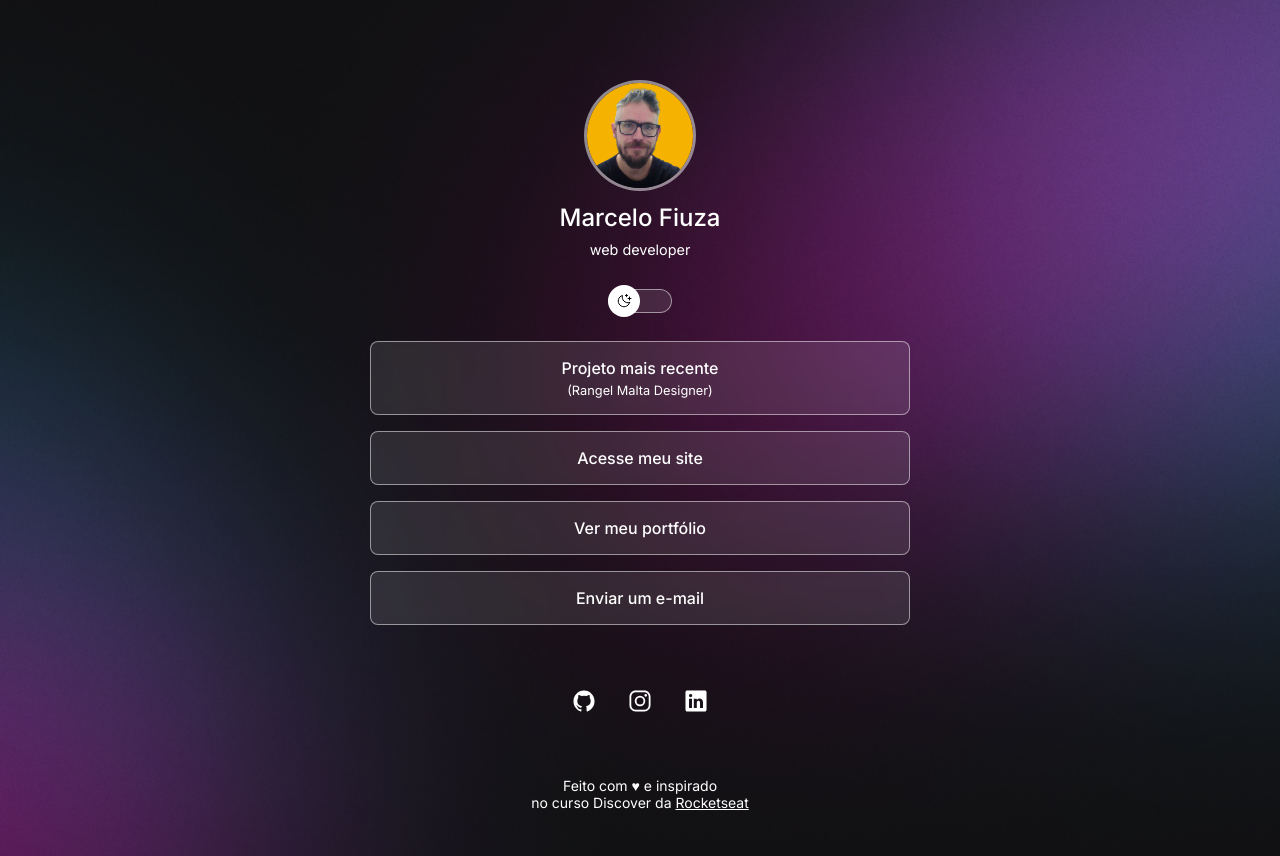
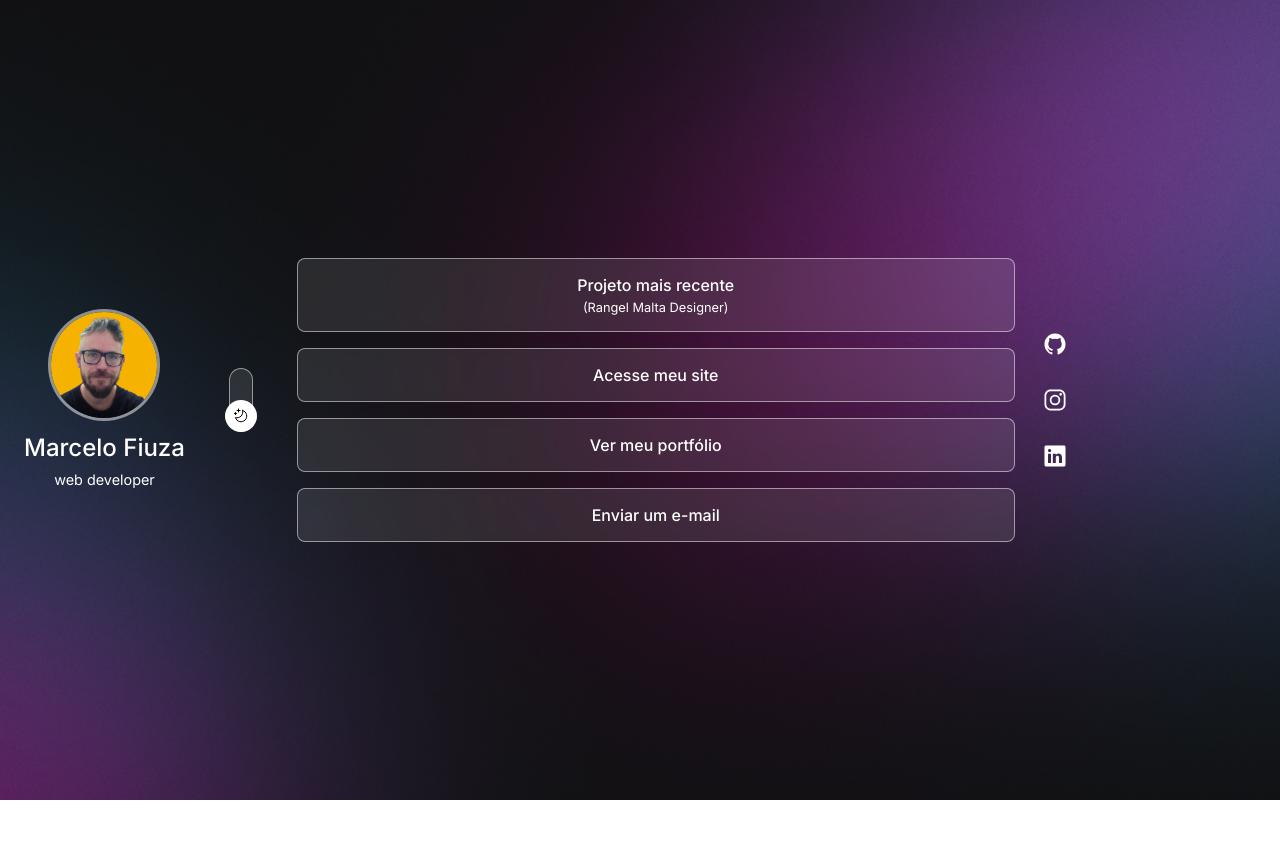
Before and after one commit to marcelofq-dev/cartao-virtual, a plain HTML site: page index.html in a window 1280 px wide. After the commit the page ends 800 px from the top, so only its background shows below. Drawn offline with nearby package versions, Linux system fonts and the light colour scheme.

Commit message:
adding landscape orientation styles

```diff
--- a/style.css
+++ b/style.css
@@ -201,3 +201,32 @@ footer {
 		transition: background var(--animation-duration-desktop);
 	}
 }
+
+@media (orientation: landscape) {
+	#container {
+		display: flex;
+		flex-direction: row;
+		align-items: center;
+
+		margin: 0;
+		padding: 0 0 0 24px;
+		max-width: 100%;
+		height: 100%;
+	}
+	#switch {
+		margin: 0 0 0 24px;
+		transform: rotate(-90deg);
+	}
+	ul {
+		width: 60%;
+		padding: 0 12px 0 24px;
+	}
+	#social-links {
+		flex-direction: column;
+		padding-right: 12px;
+	}
+	footer {
+		display: none;
+		visibility: hidden;
+	}
+}
```
